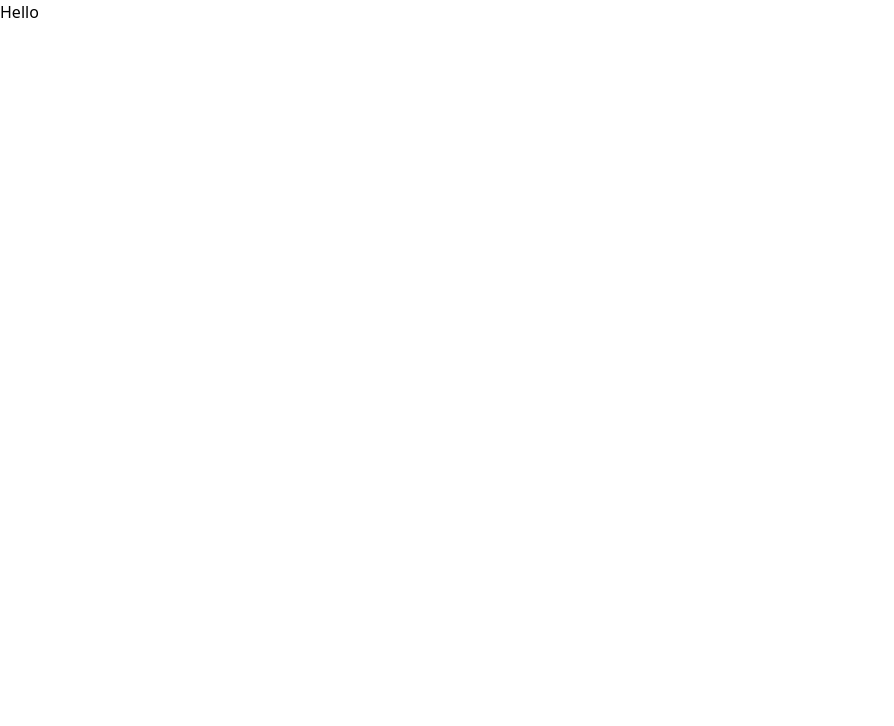
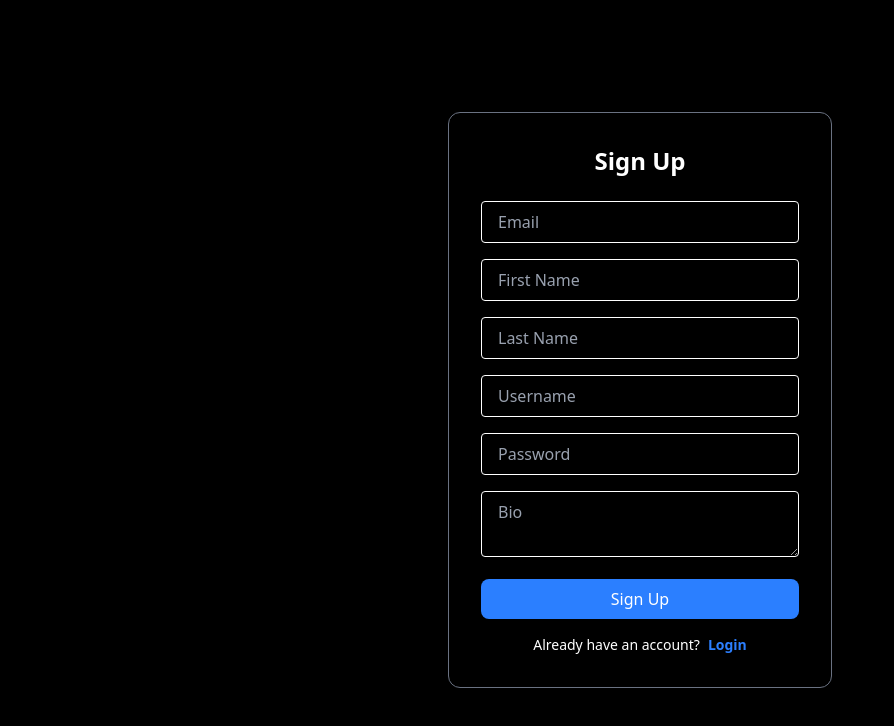
Before and after one commit to Hassaan2244/Frontend-Instagram, a React (Vite) app: page /signup in a window 1280 px wide. Shown: the top 726 px of the page, without its empty margins (0-894 px from the left). Built offline with nearby package versions, Linux system fonts and the light colour scheme.

Commit message:
initial commit

```diff
--- a/package.json
+++ b/package.json
@@ -11,8 +11,10 @@
   },
   "dependencies": {
     "@tailwindcss/vite": "^4.1.2",
+    "axios": "^1.8.4",
     "react": "^19.0.0",
     "react-dom": "^19.0.0",
+    "react-router-dom": "^7.4.1",
     "tailwindcss": "^4.1.2"
   },
   "devDependencies": {
--- a/src/App.jsx
+++ b/src/App.jsx
@@ -1,14 +1,16 @@
-import { useState } from 'react'
+import { BrowserRouter as Router, Routes, Route } from "react-router-dom";
+import Login from "./pages/Login";
+import Signup from "./pages/Signup";
 
 function App() {
-  const [count, setCount] = useState(0)
-
   return (
-    <>
-    <h1>Hello
-    </h1>
-    </>
-  )
+    <Router>
+      <Routes>
+        <Route path="/" element={<Login />} />
+        <Route path="/signup" element={<Signup />} />
+      </Routes>
+    </Router>
+  );
 }
 
-export default App
+export default App;
--- /dev/null
+++ b/src/api/auth.js
@@ -0,0 +1,22 @@
+// /api/auth.js
+import axios from 'axios';
+
+// Replace with your actual API URL
+const API_URL = 'http://127.0.0.1:4007/user';
+
+export const login = async (credentials) => {
+  try {
+    const response = await axios.post(`${API_URL}/login/`, credentials);
+    // Inspect the response and check for the token property
+    if (!response.data || !response.data.token) {
+      // Optionally log the entire response for debugging
+      console.error("Unexpected response format:", response.data);
+      throw new Error('No token returned from the API');
+    }
+    return response.data; // Return user data or token
+  } catch (error) {
+    console.error("Login error:", error.response ? error.response.data : error.message);
+    // Use the error response from the backend if available
+    throw new Error(error.response?.data?.message || 'Login failed. Please check your credentials.');
+  }
+};
--- /dev/null
+++ b/src/pages/Login.jsx
@@ -0,0 +1,77 @@
+import { useState } from "react";
+import { useNavigate } from "react-router-dom";
+import { login } from "../api/auth"; // Import the login function
+
+const Login = () => {
+  const [form, setForm] = useState({ email: "", password: "" });
+  const [error, setError] = useState(""); // To handle any error messages
+  const navigate = useNavigate();
+
+  const handleChange = (e) => {
+    setForm({ ...form, [e.target.name]: e.target.value });
+  };
+
+  const handleSubmit = async (e) => {
+    e.preventDefault();
+    try {
+      const response = await login(form);
+      console.log("Login success:", response);
+      localStorage.setItem("userToken", response.token);
+      navigate("/dashboard");
+    } catch (err) {
+      setError(err.message);
+    }
+  };
+
+  return (
+    <div className="flex justify-center items-center min-h-screen bg-black">
+      <div className="w-96 p-8 border-1 border-gray-500 rounded-xl">
+        <h1 className="text-center text-white text-3xl font-bold mb-6">Instagram</h1>
+        <form onSubmit={handleSubmit} className="flex flex-col space-y-4">
+          <input
+            type="text"
+            name="email"
+            placeholder="email or Email"
+            value={form.email}
+            onChange={handleChange}
+            className="w-full px-4 py-2 border-1 rounded bg-black text-white placeholder-gray-400 focus:ring-2 focus:ring-blue-400"
+            required
+          />
+          <input
+            type="password"
+            name="password"
+            placeholder="Password"
+            value={form.password}
+            onChange={handleChange}
+            className="w-full px-4 py-2 border-1 rounded bg-black text-white placeholder-gray-400 focus:ring-2 focus:ring-blue-400"
+            required
+          />
+          <button
+            type="submit"
+            className="w-full py-2 bg-blue-500 text-white rounded font-semibold hover:bg-blue-600"
+          >
+            Log In
+          </button>
+        </form>
+
+        {error && <div className="text-red-500 mt-4">{error}</div>}
+
+        <div className="text-center mt-4 text-sm text-gray-600">
+          <a href="#" className="text-blue-500 hover:underline">Forgot password?</a>
+        </div>
+
+        <div className="text-center mt-6 text-sm text-white">
+          Don't have an account?
+          <button
+            onClick={() => navigate("/signup")}
+            className="pl-2 text-blue-500 font-semibold hover:underline"
+          >
+            Sign up
+          </button>
+        </div>
+      </div>
+    </div>
+  );
+};
+
+export default Login;
--- /dev/null
+++ b/src/pages/Signup.jsx
@@ -0,0 +1,108 @@
+import { useState } from "react";
+import { useNavigate } from "react-router-dom";
+
+export default function Signup() {
+  const [formData, setFormData] = useState({
+    email: "",
+    first_name: "",
+    last_name: "",
+    username: "",
+    password: "",
+    bio: "",
+  });
+
+  const navigate = useNavigate();
+  const handleChange = (e) => {
+    setFormData({ ...formData, [e.target.name]: e.target.value });
+  };
+
+  const handleSubmit = (e) => {
+    e.preventDefault();
+    console.log("Form submitted", formData);
+    // Handle signup logic here
+  };
+
+  return (
+    <div className="flex justify-center items-center min-h-screen bg-black">
+      <div className="bg-black p-8 border-1 border-gray-500 rounded-xl shadow-lg w-96 text-center">
+        <h2 className="text-2xl font-bold mb-6 text-white">Sign Up</h2>
+        <form onSubmit={handleSubmit} className="space-y-4">
+          <input
+            type="email"
+            name="email"
+            placeholder="Email"
+            value={formData.email}
+            onChange={handleChange}
+            className="w-full px-4 py-2 border-1 rounded bg-black text-white placeholder-gray-400 focus:ring-2 focus:ring-blue-400"
+
+            required
+          />
+          <input
+            type="text"
+            name="first_name"
+            placeholder="First Name"
+            value={formData.first_name}
+            onChange={handleChange}
+            className="w-full px-4 py-2 border rounded bg-black text-white placeholder-gray-400 focus:ring-2 focus:ring-blue-400"
+
+            required
+          />
+          <input
+            type="text"
+            name="last_name"
+            placeholder="Last Name"
+            value={formData.last_name}
+            onChange={handleChange}
+            className="w-full px-4 py-2 border rounded bg-black text-white placeholder-gray-400 focus:ring-2 focus:ring-blue-400"
+
+            required
+          />
+          <input
+            type="text"
+            name="username"
+            placeholder="Username"
+            value={formData.username}
+            onChange={handleChange}
+            className="w-full px-4 py-2 border rounded bg-black text-white placeholder-gray-400 focus:ring-2 focus:ring-blue-400"
+
+            required
+          />
+          <input
+            type="password"
+            name="password"
+            placeholder="Password"
+            value={formData.password}
+            onChange={handleChange}
+            className="w-full px-4 py-2 border rounded bg-black text-white placeholder-gray-400 focus:ring-2 focus:ring-blue-400"
+
+            required
+          />
+          <textarea
+            name="bio"
+            placeholder="Bio"
+            value={formData.bio}
+            onChange={handleChange}
+            className="w-full px-4 py-2 border rounded bg-black text-white placeholder-gray-400 focus:ring-2 focus:ring-blue-400"
+
+            required
+          ></textarea>
+          <button
+            type="submit"
+            className="w-full bg-blue-500 text-white py-2 rounded-lg hover:bg-blue-600 transition"
+          >
+            Sign Up
+          </button>
+        </form>
+        <p className="mt-4 text-sm text-white">
+          Already have an account?
+          <button
+            onClick={() => navigate("/")}
+            className="pl-2 text-blue-500 font-semibold hover:underline"
+          >
+            Login
+          </button>
+        </p>
+      </div>
+    </div>
+  );
+}
```
Also changed, not shown: src/api/index.js (added), 1 other file (tests, documents, lock files or other folders).
